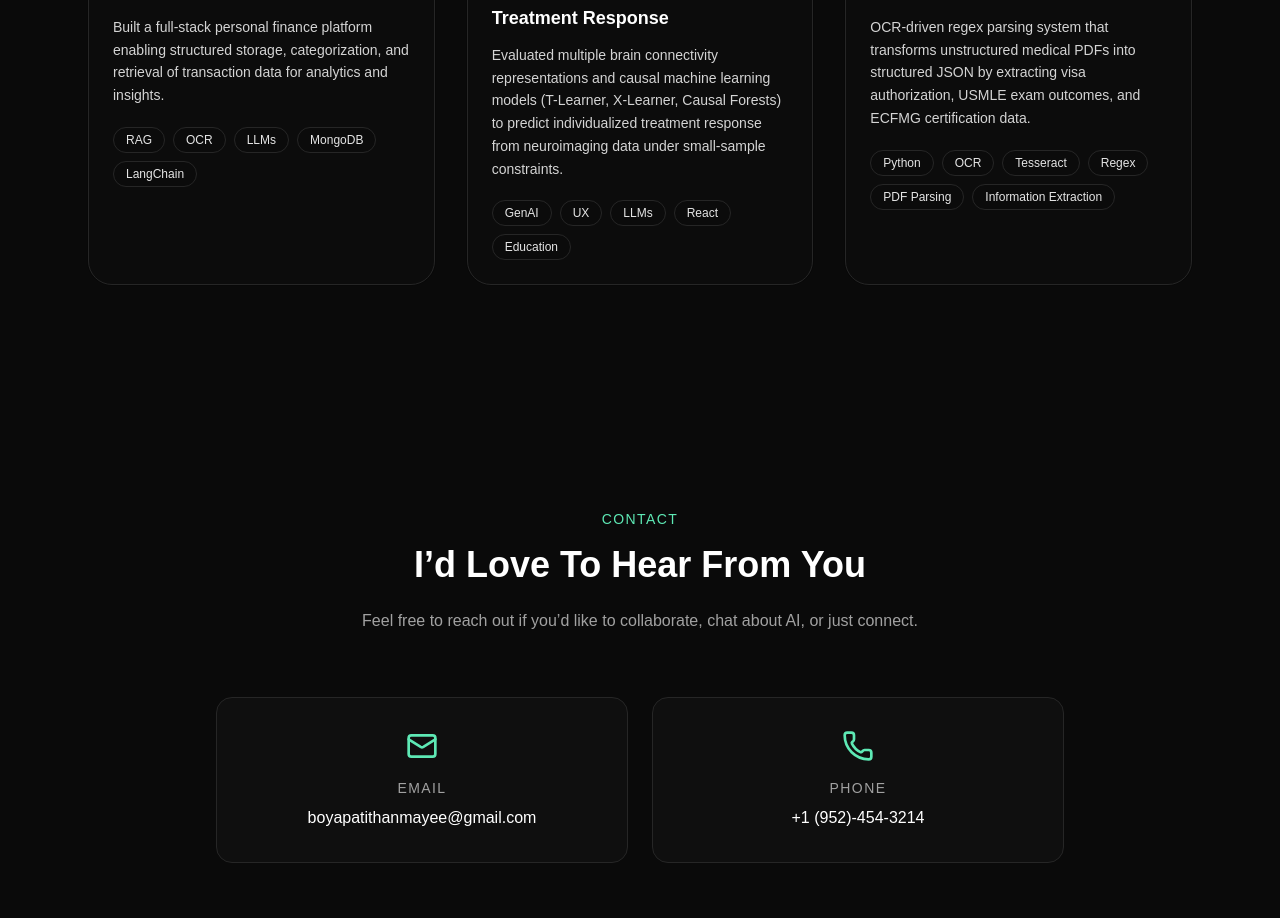
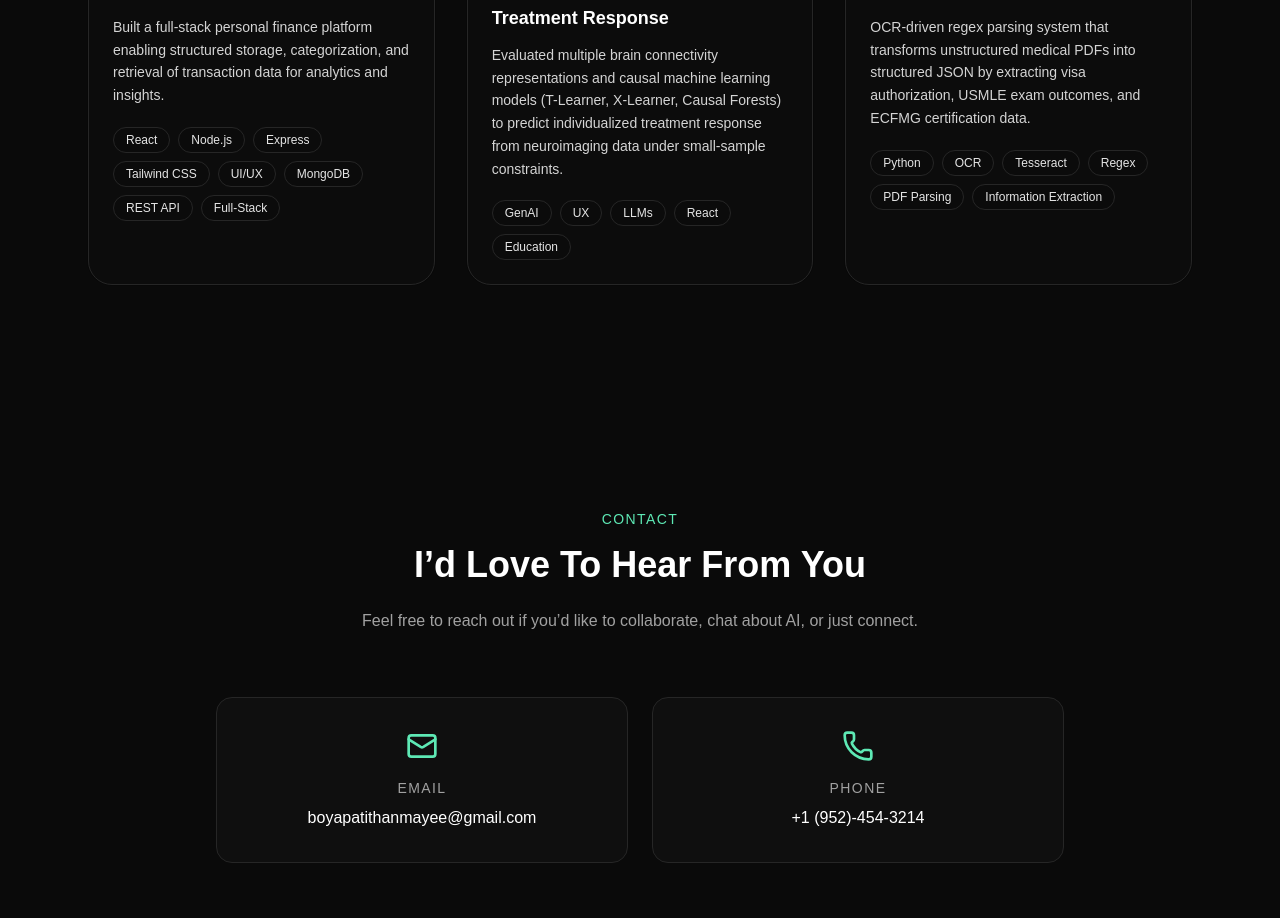
Before and after one commit to tboyapati/personal_website, a Next.js app: page / in a window 1280 px wide. Shown: the part 3440-4358 px from the top of the page. Built offline with nearby package versions, Linux system fonts and the light colour scheme.

Commit message:
Updated Finance Tracker Tags

```diff
--- a/app/page.tsx
+++ b/app/page.tsx
@@ -177,7 +177,7 @@ const projects: Project[] = [
     title: "Finance Tracker",
     description:
       "Built a full-stack personal finance platform enabling structured storage, categorization, and retrieval of transaction data for analytics and insights.",
-    tags: ["RAG", "OCR", "LLMs", "MongoDB", "LangChain"],
+    tags: ["React", "Node.js", "Express","Tailwind CSS", "UI/UX", "MongoDB", "REST API", "Full-Stack"],
     image: "/photos/Finance_Tracker2.png",
     href: "", // add later
     github: "", // add later
```
